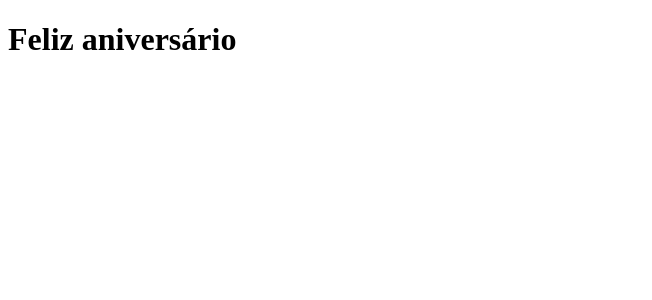
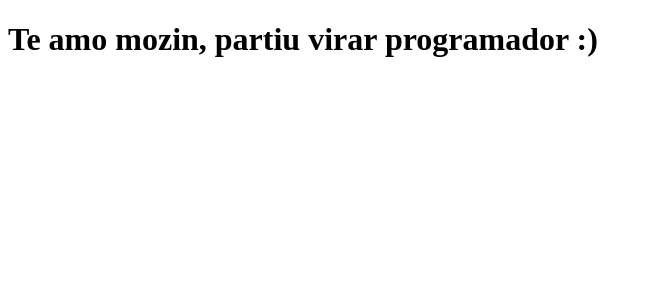
Before and after one commit to Adriel-oa/clone-tabnews, a Next.js app: page / in a window 1280 px wide. Shown: the top 300 px of the page, without its empty margins (0-652 px from the left). Built offline with nearby package versions, Linux system fonts and the light colour scheme.

Commit message:
modifica a frase

```diff
--- a/pages/index.js
+++ b/pages/index.js
@@ -1,5 +1,5 @@
 function Home() {
-    return <h1>Feliz aniversário</h1>
+    return <h1>Te amo mozin, partiu virar programador :)</h1>
 }
 
 export default Home;
```
